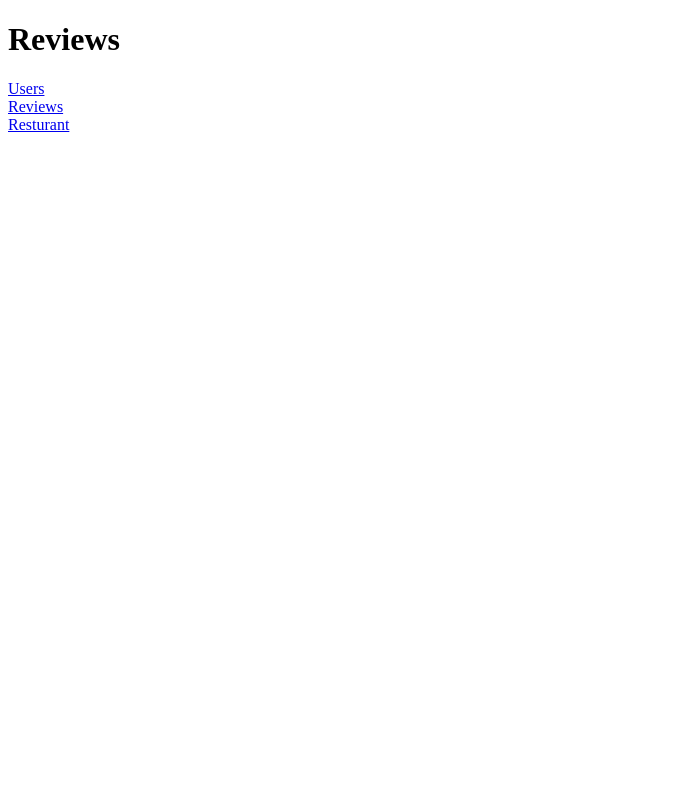
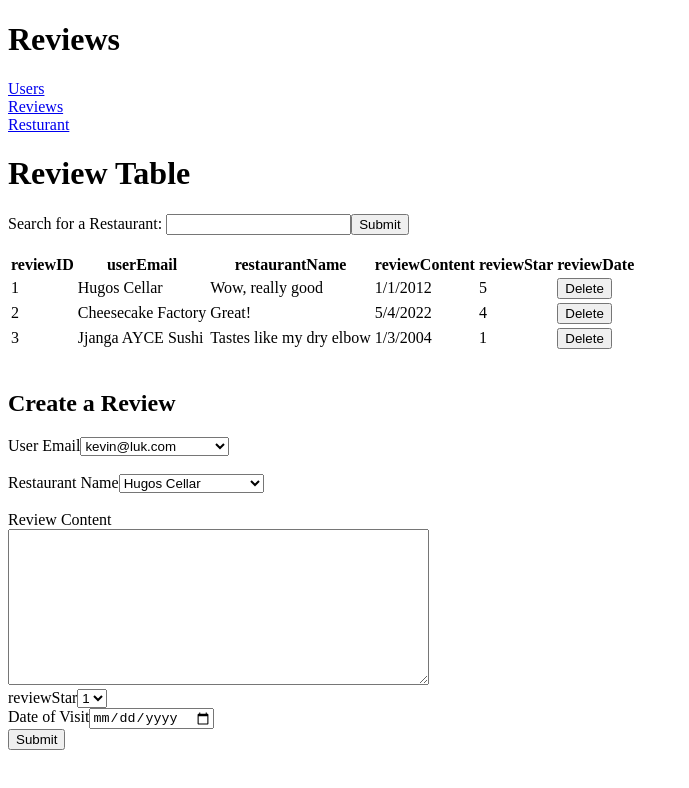
Before and after one commit to dtrannam/MONCH, a React (Create React App) app in the folder Frontend/monch/: page /reviews in a window 1280 px wide. Shown: the top 788 px of the page, without its empty margins (0-689 px from the left). Built offline with nearby package versions, Linux system fonts and the light colour scheme.

Commit message:
Review implementation

```diff
--- a/Frontend/monch/src/components/NavBar.js
+++ b/Frontend/monch/src/components/NavBar.js
@@ -8,7 +8,7 @@ function Navbar() {
             <br />
             <Link to="/reviews">Reviews</Link>
             <br />
-            <Link to="/resturants">Resturant</Link>
+            <Link to="/restaurant">Resturant</Link>
         </nav>
     )
 };
--- /dev/null
+++ b/Frontend/monch/src/components/ReviewRow.js
@@ -0,0 +1,15 @@
+function ReviewRow( props ) {
+    return (
+        <tr id={props.data.reviewID}>
+            <td>{props.data.reviewID}</td>
+            <td>{props.data.restaurantName}</td>
+            <td>{props.data.reviewContent}</td>
+            <td>{props.data.reviewDate}</td>
+            <td>{props.data.reviewStar}</td>
+            <td><button onClick={() => props.deleteReview(props.data.reviewID)}>Delete</button></td>
+        </tr>
+
+    );
+};
+
+export default ReviewRow;
--- a/Frontend/monch/src/index.js
+++ b/Frontend/monch/src/index.js
@@ -4,7 +4,7 @@ import App from './App';
 import { BrowserRouter , Routes, Route, } from "react-router-dom";
 import Users from "./routes/Users"
 import Reviews from './routes/Reviews';
-import Resturants from './routes/Resturants';
+import Restaurants from './routes/Restaurants';
 
 
 const root = ReactDOM.createRoot(document.getElementById('root'));
@@ -14,7 +14,7 @@ root.render(
   <Route path="/" element={<App />} />
   <Route path="/users" element={<Users />} />
   <Route path="/reviews" element={<Reviews />} />
-  <Route path="/resturants" element={<Resturants />} />
+  <Route path="/restaurants" element={<Restaurants />} />
   </Routes>
   </BrowserRouter>
 );
--- a/Frontend/monch/src/routes/Resturants.js
+++ b/Frontend/monch/src/routes/Restaurants.js
@@ -1,6 +1,6 @@
 import Navbar from "../components/NavBar";
 
-function Resturant() {
+function Restaurants() {
     return (
         <div>
         <h1>Resturant</h1>
@@ -10,4 +10,4 @@ function Resturant() {
     );
 }
 
-export default Resturant
+export default Restaurants
--- a/Frontend/monch/src/routes/Reviews.js
+++ b/Frontend/monch/src/routes/Reviews.js
@@ -1,11 +1,117 @@
+import React, {useState} from 'react';
+import { sample_users } from "../sample_data/users"
+import ReviewRow from "../components/ReviewRow"
 import Navbar from "../components/NavBar";
+import { sample_reviews } from '../sample_data/reviews';
+
+  /*
+  1. Create Sample Data X
+  2. Create Table X
+  3. Create row components X
+  4. Create form for insert X
+  5. create form for delete X
+  6. create query for insert/delete
+  7. search review x
+
+  QUERIES NEEDED:
+  SELECT ALL REVIEWS - DO AN INNER JOIN FOR USERS/STORIES
+  SELECT ALL USERS
+  SELECT ALL STORES
+  DELETE A REVIEW
+  SELECT A RESTURANT REVIEW
+  */
 
 function Reviews() {
+    // State Set Up
+    const [reviews, setReviews] = useState(sample_reviews)
+    const [search, setSearch] = useState("")
+    // Add SQL Query
+
+    // Form Set Up
+
+    // Add SQL Delete
+    function deleteReview(id) {
+        alert(`Deleting Review ${id}`)
+    }
+
+    // Search SQL
+    function searchReview(event) {
+        event.preventDefault()
+
+    }
+
+    function onChangeSearch(event) {
+        setSearch(event.target.value)
+        console.log(search)
+    }
+
+
+    // Return Data
     return (
         <div>
         <h1>Reviews</h1>
         <Navbar></Navbar>
+        <h1>Review Table</h1>
+        <form onSubmit={searchReview}>
+            <label htmlFor="search">Search for a Restaurant: </label>
+            <input type="text" id="search" onChange={e => onChangeSearch(e)}/>
+            <button>Submit</button>
+        </form>
+        <br/>
+        <tbody>
+            <table>
+            <tr>
+                <th>reviewID</th>
+                <th>userEmail</th>
+                <th>restaurantName</th>
+                <th>reviewContent</th>
+                <th>reviewStar</th>
+                <th>reviewDate</th>
+            </tr>
+            {reviews.map((review) => {
+                return <ReviewRow data={review} deleteReview={deleteReview} />
+            })}
+            </table>
+        </tbody>
+        <br/>
+        <form>
+            <h2>Create a Review</h2>
+            <label htmlFor="userEmail">User Email</label>
+                <select id="userEmail" name="userEmail">
+                <option value="3">kevin@luk.com</option>
+                <option value="2">nathan@perkins.com</option>
+                <option value="1">richie@lam.com</option>
+                </select>
+            <br/>
+            <br/>
+            <label htmlFor="restaurantName">Restaurant Name</label>
+                <select id="restaurantName" name="restaurantName">
+                <option value="3">Hugos Cellar</option>
+                <option value="2">Cheesecake Factory</option>
+                <option value="1">Jjanga AYCE Sushi</option>
+                </select>
+            <br/>
+            <br/>
+            <label htmlFor="reviewContent">Review Content</label>
+            <br/>
+            <textarea id="reviewContent" name="reviewContent" rows="10" cols="50"/>
+            <br/>
+            <label htmlFor="reviewStar">reviewStar</label>
+                <select id="reviewStar" name="reviewStar">
+                <option value="1">1</option>
+                <option value="2">2</option>
+                <option value="3">3</option>
+                <option value="4">4</option>
+                <option value="5">5</option>
+                </select>
+            <br/>
+            <label htmlFor="date">Date of Visit</label>
+            <input type="date" name="date" id="date" />
+            <br/>
+            <button>Submit</button>
+        </form>
         </div>
+
 
     );
 }
--- a/Frontend/monch/src/routes/Users.js
+++ b/Frontend/monch/src/routes/Users.js
@@ -10,11 +10,16 @@ import Navbar from "../components/NavBar";
   4. Create form for insert X
   5. create form for delete -----
   6. create query for insert/delete -----
+
+  QUERIES NEEDED:
+  GET ALL USERS
+  DELETE A USER
+  UPDATE A USER
   */
 
 
 function Users() {
-  // State State Set Up
+  // State Set Up
   const [users, setUsers] = useState(sample_users)
 
   // Add SQL Query
@@ -53,7 +58,7 @@ function Users() {
 
   // Add SQL Delete
   function deleteUser(id) {
-    alert(`Deleting a User ${id}`)
+    alert(`Deleting Review ${id}`)
     const updatedUsers = [... users]
     updatedUsers.filter(user => user["userID"] !== id)
     console.log(updatedUsers)
@@ -80,13 +85,13 @@ function Users() {
       <button onClick={() => console.log(users)}>Click me for testing</button>
       <form onSubmit={createUser}>
         <h2>Create a new User</h2>
-        <label for="userEmail">Email:</label>
+        <label htmlFor="userEmail">Email:</label>
         <input type="email" id="userEmail" name="userEmail" onChange={e => onChangeEmail(e)}/>
         <br/>
-        <label for="userBirthday">Enter a birthday:</label>
+        <label htmlFor="userBirthday">Enter a birthday:</label>
         <input type="date" id="userBirthday" name="userBirthday" onChange={e => onChangeBirthday(e)}/>
         <br/>
-        <label for="userLocation">Enter a Location</label>
+        <label htmlFor="userLocation">Enter a Location</label>
         <input type="text" id="userLocation" name="userLocation" onChange={e => onChangeLocation(e)}/>
         <br/>
         <input type="submit" value="Submit" />
--- /dev/null
+++ b/Frontend/monch/src/sample_data/reviews.js
@@ -0,0 +1,26 @@
+export const sample_reviews = [
+    {
+        reviewID: 1,
+        userEmail: "richie@lam.com",
+        restaurantName: "Hugos Cellar",
+        reviewContent: "Wow, really good",
+        reviewStar: 5,
+        reviewDate: "1/1/2012",
+    },
+    {
+        reviewID: 2,
+        userEmail: "kevin@luk.com",
+        restaurantName: "Cheesecake Factory",
+        reviewContent: "Great!",
+        reviewStar: 4,
+        reviewDate: "5/4/2022",
+    },
+    {
+        reviewID: 3,
+        userEmail: "nathan@perkins.com",
+        restaurantName: "Jjanga AYCE Sushi",
+        reviewContent: "Tastes like my dry elbow",
+        reviewStar: 1,
+        reviewDate: "1/3/2004",
+    }
+]
```
